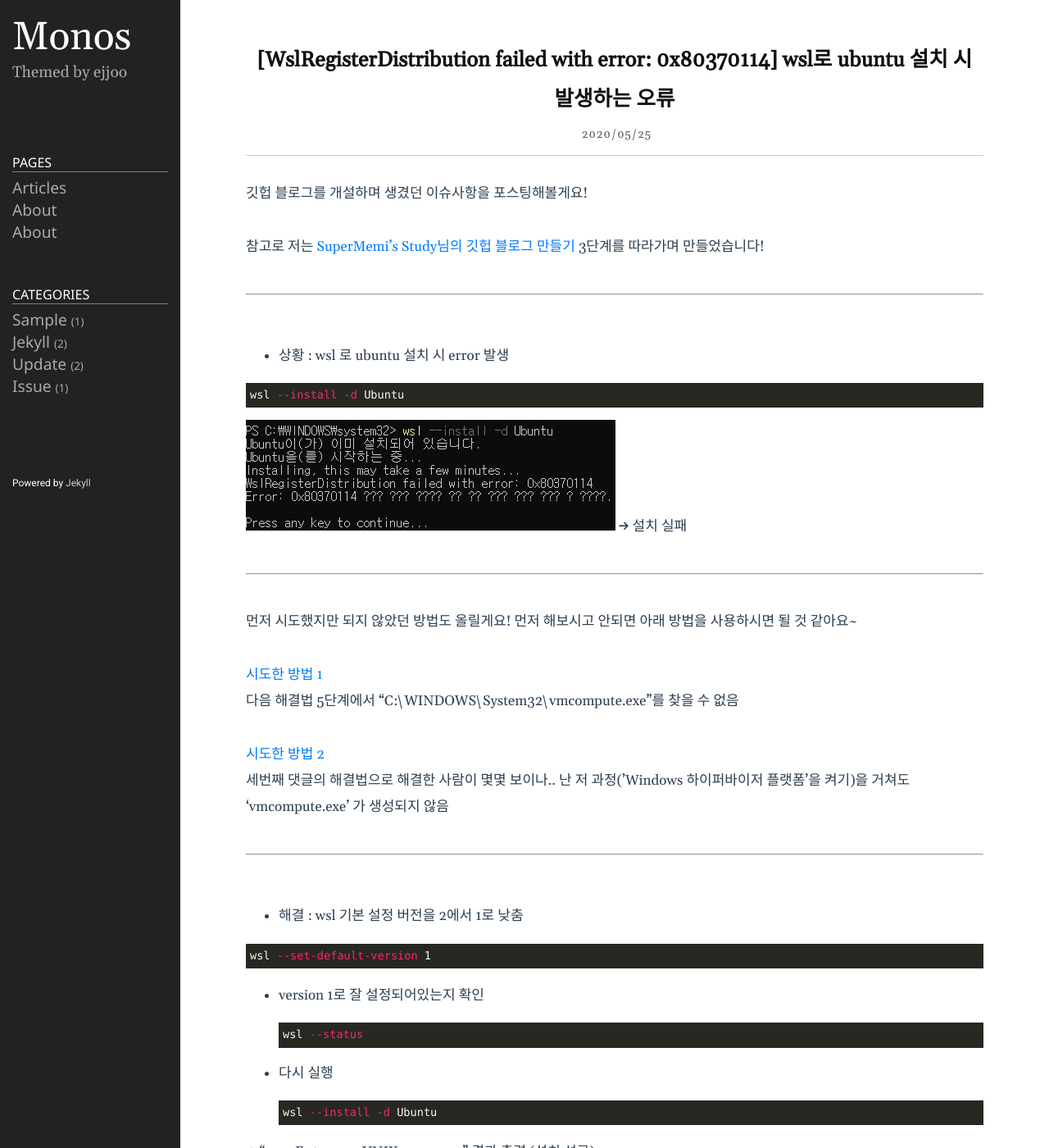
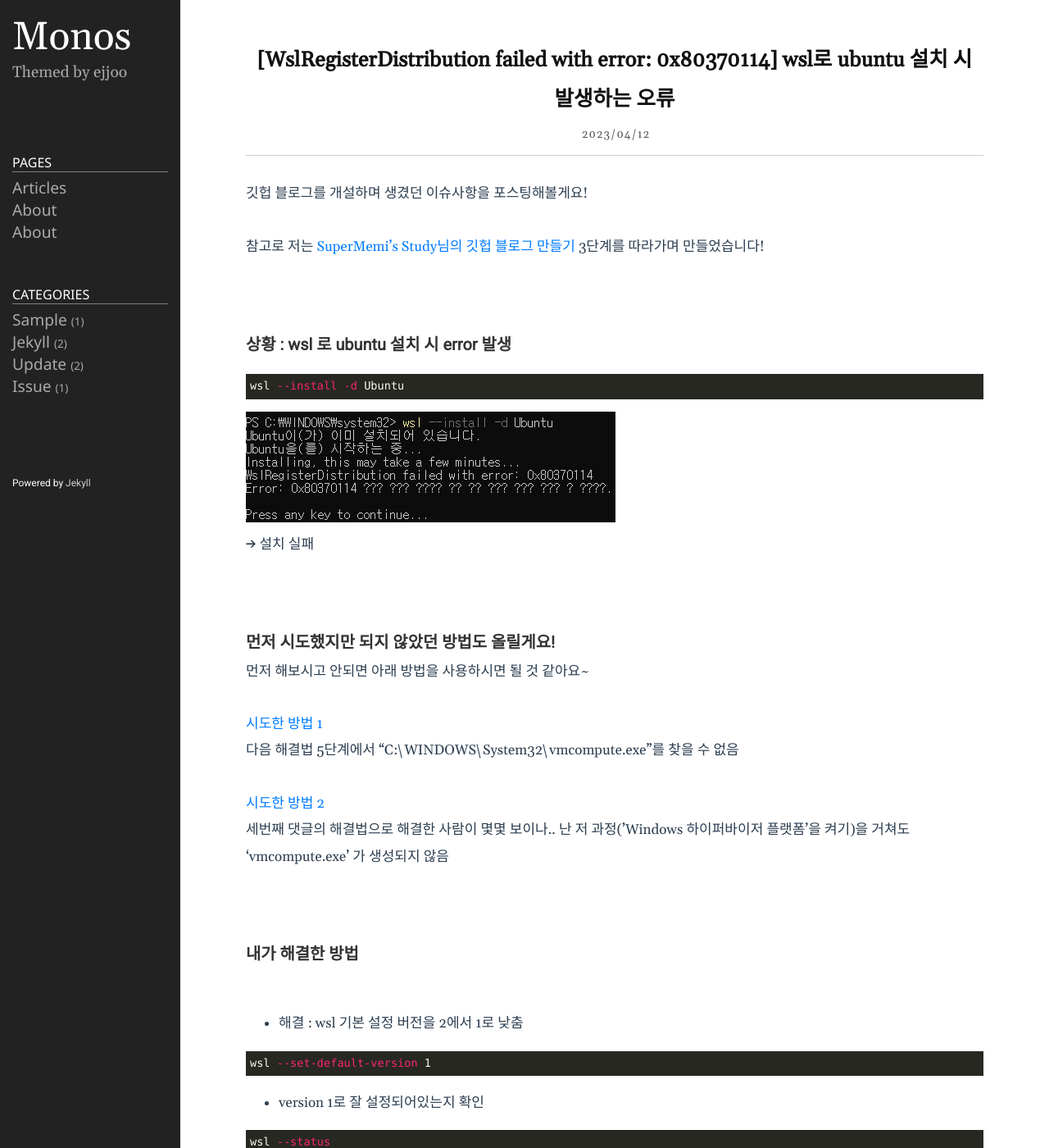
Before and after one commit to ChoiSaeyoun/ChoiSaeyoun.github.io, a Jekyll site: the page built from _posts/2023-04-12-Issue-WslRegisterDistribution.md, in a window 1280 px wide and 1400 px high. Shown: the whole window at 82% size. Built offline with Jekyll 4.4.1, drawn with Linux system fonts in a browser that asks for light colours.

Commit message:
[fix]fix post

````diff
--- a/_posts/2023-04-12-Issue-WslRegisterDistribution.md
+++ b/_posts/2023-04-12-Issue-WslRegisterDistribution.md
@@ -5,28 +5,25 @@ date: 2023-04-12 18:15:32 +0900
 categories: Issue
 excerpt: "wsl1 --install -d Ubuntu 명령어 실행 시 발생하는 오류로, WSL 버전을 1로 낮추어 해결하자."
 tags: [WSL, Ubuntu]
-
-date: 2020-05-25
-last_modified_at: 2020-05-25
 ---
 
 깃헙 블로그를 개설하며 생겼던 이슈사항을 포스팅해볼게요!<br><br>
 참고로 저는 [SuperMemi's Study님의 깃헙 블로그 만들기](https://supermemi.tistory.com/entry/%EB%82%98%EB%A7%8C%EC%9D%98-%EB%B8%94%EB%A1%9C%EA%B7%B8-%EB%A7%8C%EB%93%A4%EA%B8%B0-Git-hub-blog-GitHubio?category=997749) 3단계를 따라가며 만들었습니다!<br><br>
 
----
+
 <br>
 
-- 상황 : wsl 로 ubuntu 설치 시 error 발생<br>
-
+### 상황 : wsl 로 ubuntu 설치 시 error 발생<br>
 ```bash
 wsl --install -d Ubuntu
 ```
 ![](/public/img/2023-04-12-1.png)
-→ 설치 실패<br><br>
 
----
+→ 설치 실패<br><br><br>
 
-<br>먼저 시도했지만 되지 않았던 방법도 올릴게요!
+
+
+### 먼저 시도했지만 되지 않았던 방법도 올릴게요!
 먼저 해보시고 안되면 아래 방법을 사용하시면 될 것 같아요~<br><br>
 
 [시도한 방법 1](https://answers.microsoft.com/en-us/insider/forum/all/wsl-2-installing-linux-failed-error-code/bae391d1-4215-4d93-b0c4-3d96404a7c74)
@@ -35,9 +32,11 @@ wsl --install -d Ubuntu
 
 [시도한 방법 2](https://www.reddit.com/r/bashonubuntuonwindows/comments/zlf0js/error_0x80370114_but_vmcomputeexe_doesnt_even/)
 
-세번째 댓글의 해결법으로 해결한 사람이 몇몇 보이나..  난 저 과정(’Windows 하이퍼바이저 플랫폼’을 켜기)을 거쳐도 ‘vmcompute.exe’ 가 생성되지 않음<br><br>
+세번째 댓글의 해결법으로 해결한 사람이 몇몇 보이나..  난 저 과정(’Windows 하이퍼바이저 플랫폼’을 켜기)을 거쳐도 ‘vmcompute.exe’ 가 생성되지 않음<br><br><br>
 
----
+
+### 내가 해결한 방법
+
 <br>
 
 - 해결 : wsl 기본 설정 버전을 2에서 1로 낮춤
@@ -47,11 +46,13 @@ wsl --set-default-version 1
 ```
 
 - version 1로 잘 설정되어있는지 확인
+
 ```bash
 wsl --status
 ```
 
 - 다시 실행
+
 ```bash
 wsl --install -d Ubuntu
 ```
@@ -62,13 +63,13 @@ wsl --install -d Ubuntu
 
 > 참고로, UNIX username은 1~32자 사이의 소문자 알파벳, 숫자, 밑줄(_), 하이픈(-)으로만 이루어져야 하며, 첫 글자는 반드시 소문자 알파벳이어야 한다. (정규표현식 : ^[a-z][a-z0-9_-]{0,31}$)
 
-<br>
+<br><br>
 
----
+### 왜 안됐을까?
 
 <br>[시도한 방법 2](https://www.reddit.com/r/bashonubuntuonwindows/comments/zlf0js/error_0x80370114_but_vmcomputeexe_doesnt_even/) 를 했을 때 안되었던 이유들과 해결법을 생각한 과정을 남깁니다...<br><br>
 
-먼저 `vmcompute.exe`가 왜 계속 안생겼는지...<br><br>
+먼저 `vmcompute.exe`가 왜 계속 안생겼는지...<br>
 
 - vmcompute.exe란?
 > Windows 하이퍼바이저 플랫폼(=Windows의 서브시스템으로, 여러 가상화 플랫폼을 호스팅하고 사용할 수 있도록 함)에서 제공되는 기능 중 하나인 Hyper-V 가상 머신(Windows의 가상화 기술 중 하나로, Windows 환경에서 가상 머신을 만들고 실행할 수 있도록 함)을 관리하는데 사용되는 프로세스
@@ -76,16 +77,17 @@ wsl --install -d Ubuntu
 - 내 컴퓨터는 Windows 11 Home 버전 → Hyper-V 기능을 지원하지 않음 (Windows 11 Pro, Enterprise, Education 버전에서만 지원) → vmcompute.exe 파일이 없음 → 오류 발생
 <br><Br>
 - 해결법 : Hyper-V를 설치하도록 업그레이드하기 (이런 방법이 있다고 하지만, 난 Hyper-V 기능을 필요로 하지 않는 wsl1을 사용하기로 선택함!)
-<br><br>
+<br><br><br>
 
----
 
-<br>그럼 `WSL1`과 `WSL2`의 차이점은?
+
+### 그럼 `WSL1`과 `WSL2`의 차이점은?
 
 - `WSL1` : 가상화 사용X, 윈도우 시스템 콜을 사용하여 Linux 바이너리 실행
 
 - `WSL2` : 가상머신기술(Hyper-V)를 사용하여 Linux 커널 실행
 
+<br><br><br>
 ---
 
 <br>이후 `Jekyll` 설치하며 생긴 이슈를 포스팅할 계획입니다~! 안녕~
````
Also changed, not shown: 11 other files.
